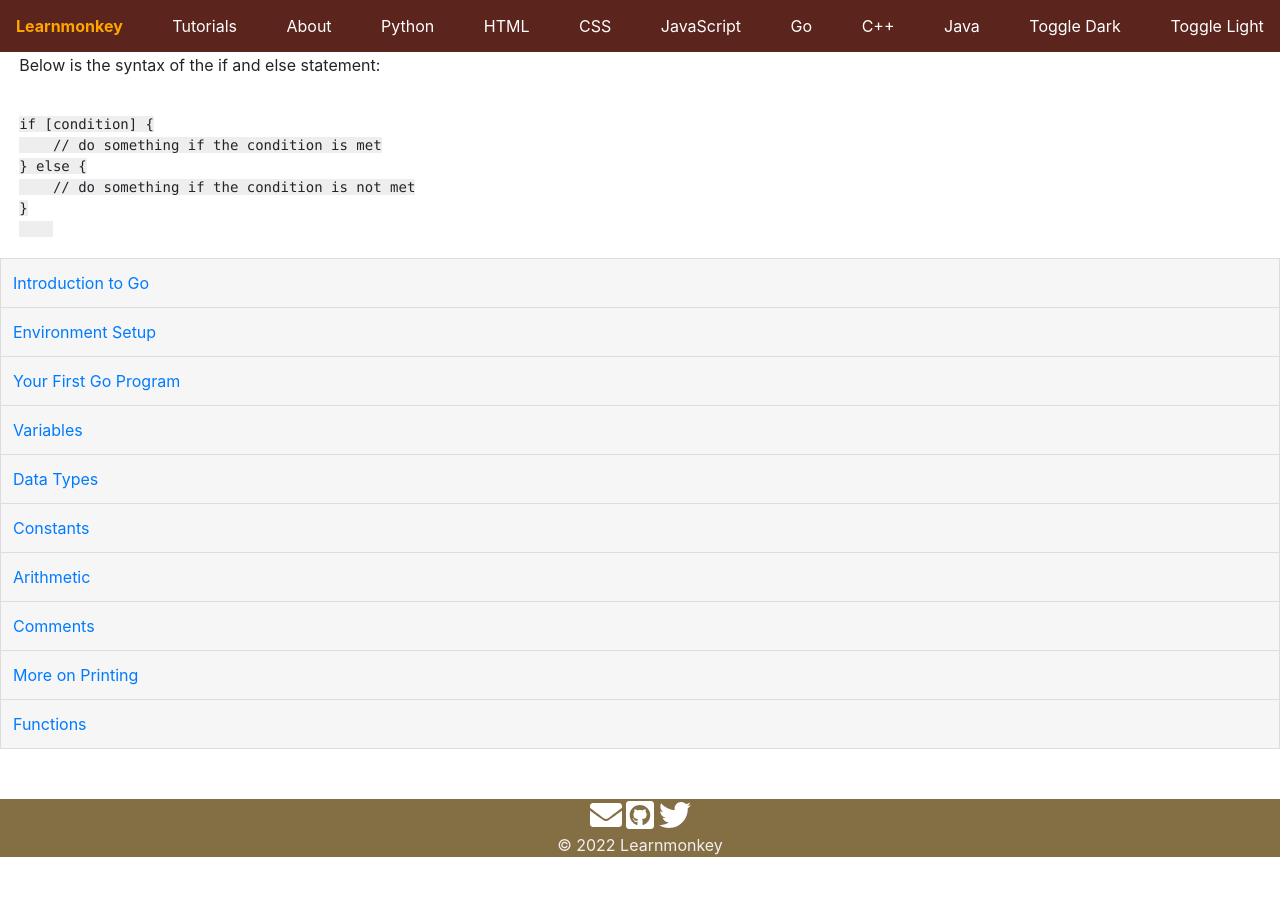
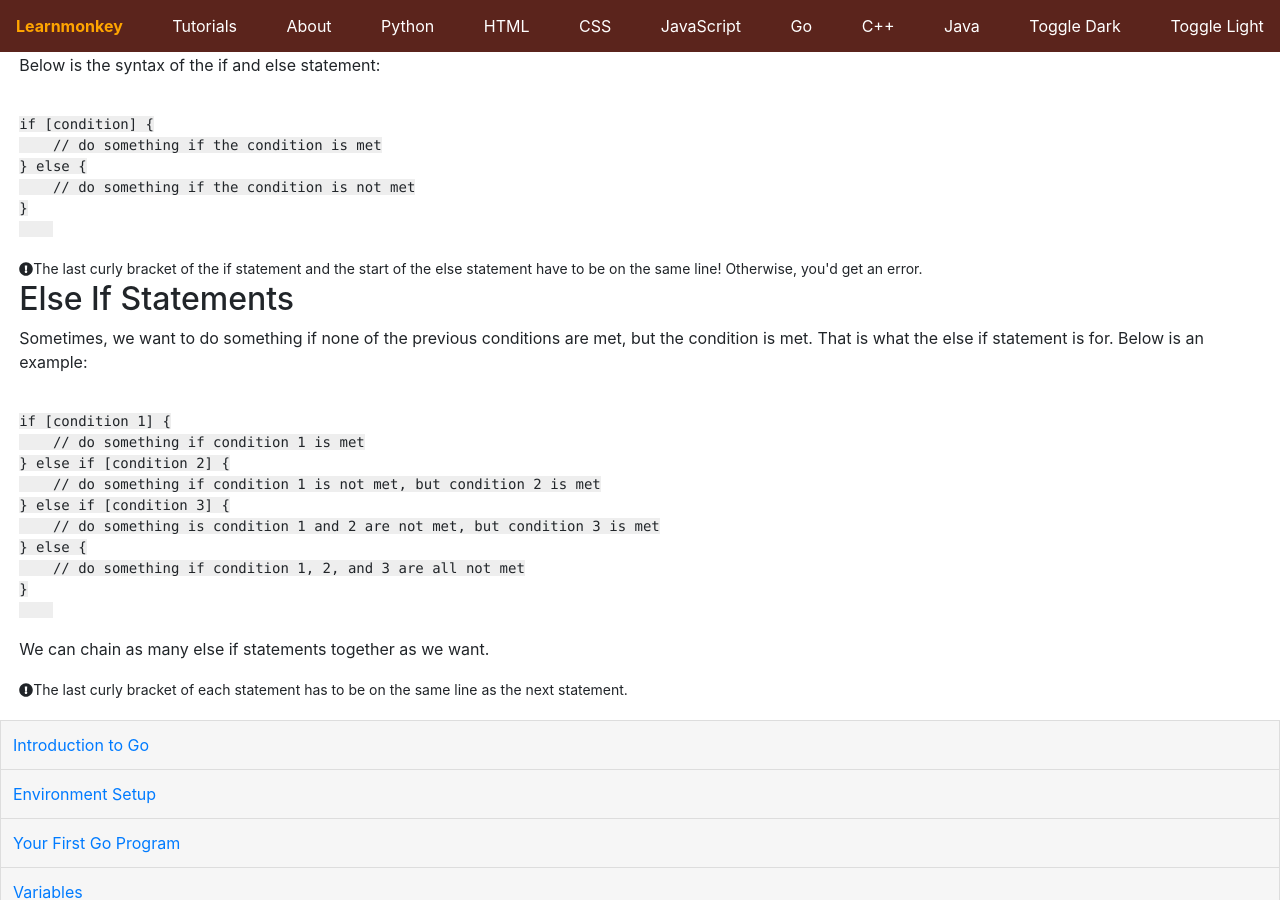
Before and after one commit to learnmonkey/learnmonkey.github.io, a Jekyll site: the page built from programming/golang/if-else.html, in a window 1280 px wide and 900 px high, scrolled down 393 px. Built offline with Jekyll 4.4.1, drawn with Linux system fonts in a browser that asks for light colours; a style sheet for code colours, icons or effects is not loaded; before the commit the page ends 1266 px from its top, so only the background shows below that.

Commit message:
add else if statement

```diff
--- a/programming/golang/if-else.html
+++ b/programming/golang/if-else.html
@@ -20,11 +20,30 @@ if [condition] {
 <section>
     <h2>Else Statements</h2>
     <p>Sometimes, we want something to happen when a condition is met, but something else to happen if the condition is not met. To do this, we can use else statements. Below is the syntax of the if and else statement: </p>
-    <pre><code>
+    <pre><code class="language-go">
 if [condition] {
     // do something if the condition is met
 } else {
     // do something if the condition is not met
 }
     </code></pre>
+    <small><i class="fas fa-exclamation-circle"></i>The last curly bracket of the if statement and the start of the else statement have to be on the same line! Otherwise, you'd get an error.</small>
 </section>
+
+<section>
+    <h2>Else If Statements</h2>
+    <p>Sometimes, we want to do something if none of the previous conditions are met, but the condition is met. That is what the else if statement is for. Below is an example: </p>
+    <pre><code class="language-go">
+if [condition 1] {
+    // do something if condition 1 is met
+} else if [condition 2] {
+    // do something if condition 1 is not met, but condition 2 is met
+} else if [condition 3] {
+    // do something is condition 1 and 2 are not met, but condition 3 is met
+} else {
+    // do something if condition 1, 2, and 3 are all not met
+}
+    </code></pre>
+    <p>We can chain as many else if statements together as we want.</p>
+    <small><i class="fas fa-exclamation-circle"></i>The last curly bracket of each statement has to be on the same line as the next statement.</small>
+</section>
```
